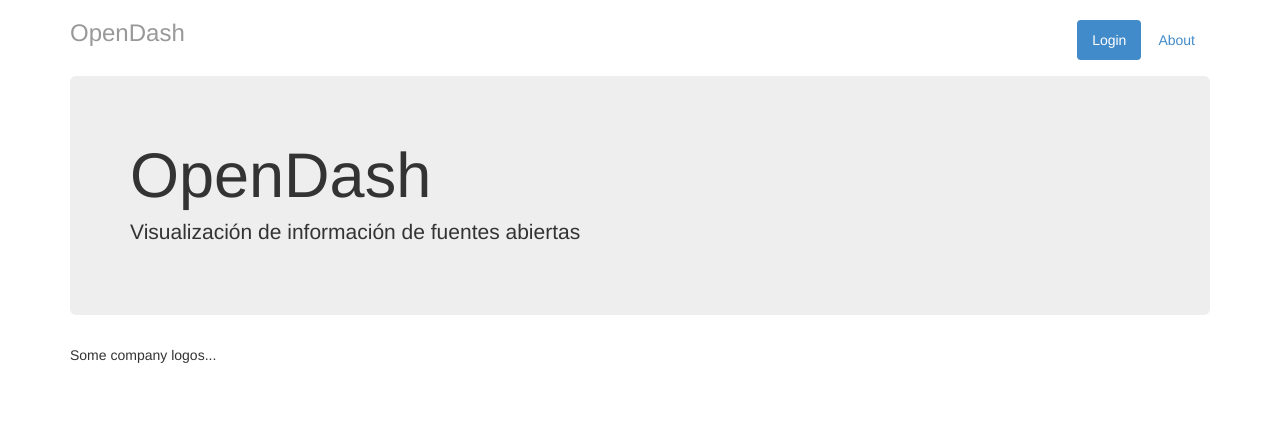
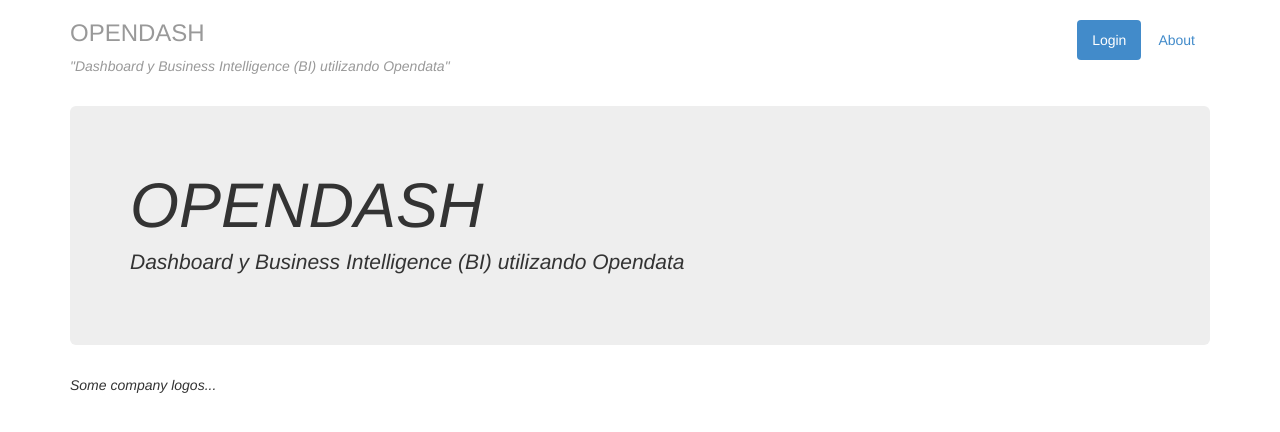
Before and after one commit to unaguil/opendash, a Flask app: page / in a window 1280 px wide. Shown: the top 432 px of the page. Run offline with Flask 2, Linux system fonts and the light colour scheme; some libraries are stand-ins or nearby versions.

Commit message:
Project header updated

```diff
--- a/templates/header.html
+++ b/templates/header.html
@@ -3,6 +3,7 @@
 		<li class="active"><a href="#">Login</a></li>
 		<li><a href="#">About</a></li>
 	</ul>
-	<h3 class="text-muted">OpenDash</h3>
+	<h3 class="text-muted">OPENDASH</h3>
+	<p class="text-muted"><em>"Dashboard y Business Intelligence (BI) utilizando Opendata"<em></p>
 </div>
 </br>
--- a/templates/index.html
+++ b/templates/index.html
@@ -16,8 +16,8 @@
 		{% include 'header.html' %}
 
 		<div class="jumbotron">
-			<h1>OpenDash</h1>
-			<p class="lead">Visualización de información de fuentes abiertas</p>
+			<h1>OPENDASH</h1>
+			<p class="lead">Dashboard y Business Intelligence (BI) utilizando Opendata</p>
 		</div>
 
 		{% include 'footer.html' %}
```
